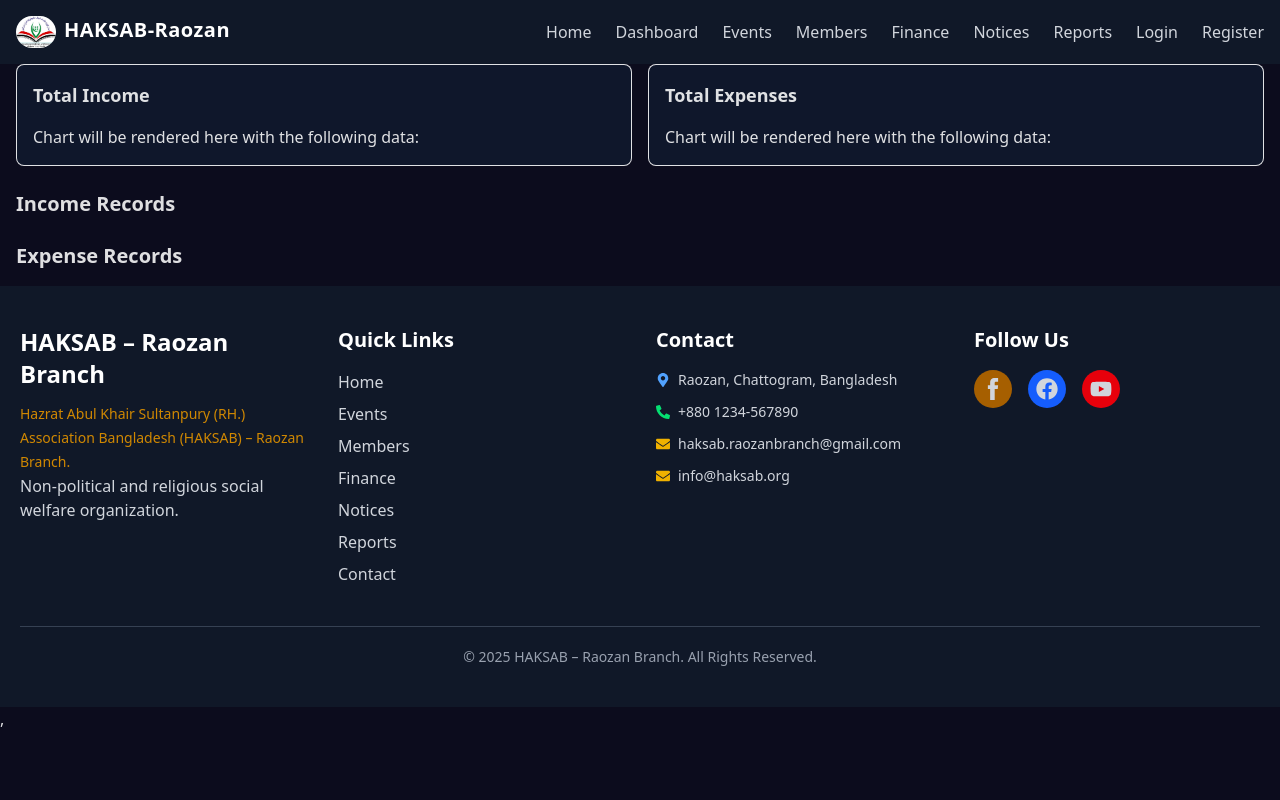
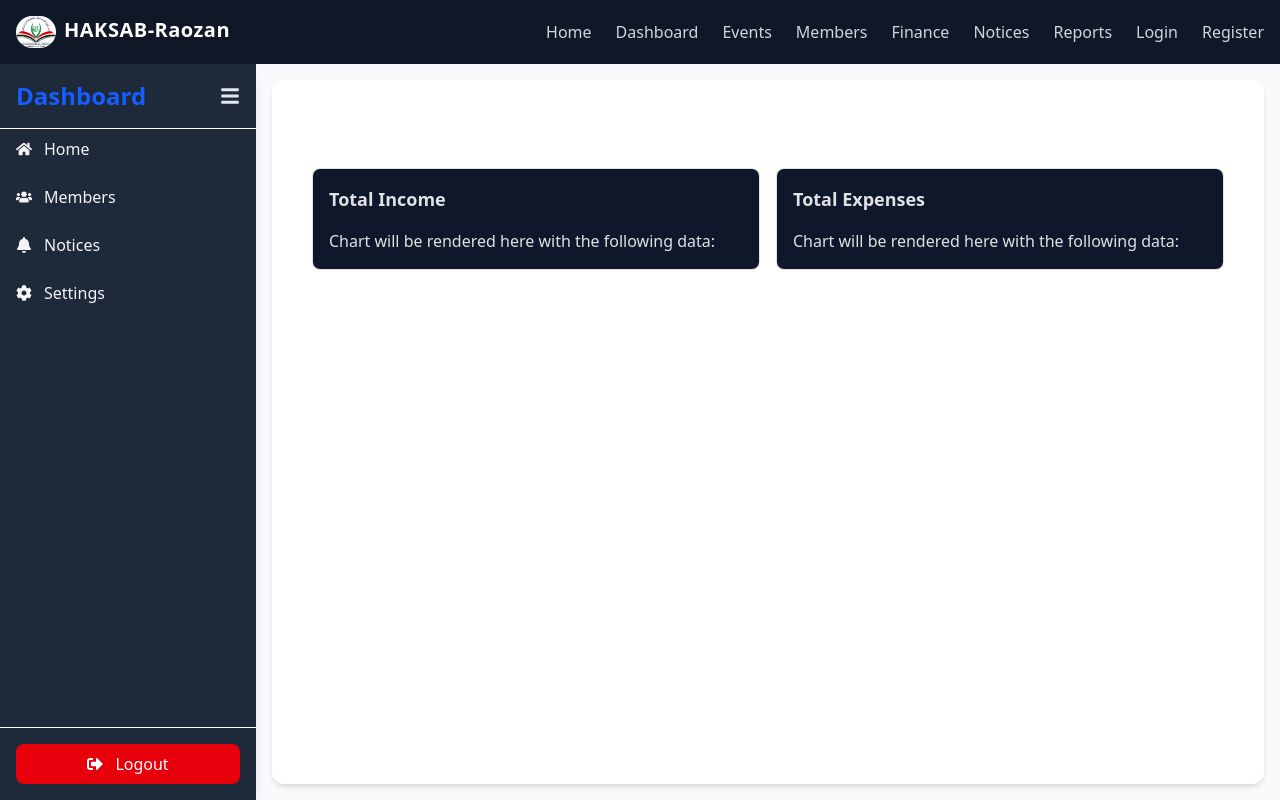
Before and after one commit to nurulazam-dev/haksab-raozan-branch, a React (Vite) app in the folder frontend/: page /dashboard/accountant in a window 1280 px wide. Shown: the top 800 px of the page. Built offline with nearby package versions, Linux system fonts and the light colour scheme.

Commit message:
dashboard update

```diff
--- /dev/null
+++ b/frontend/src/pages/dashboard/MainDashboard.jsx
@@ -0,0 +1,89 @@
+import { useState } from "react";
+import { motion } from "framer-motion";
+import {
+  FaBars,
+  FaHome,
+  FaUsers,
+  FaBell,
+  FaCog,
+  FaSignOutAlt,
+} from "react-icons/fa";
+import { NavLink, Outlet } from "react-router-dom";
+
+const MainDashboard = () => {
+  const [isOpen, setIsOpen] = useState(true);
+
+  const sidebarVariants = {
+    open: { width: "16rem" }, // expanded
+    closed: { width: "4rem" }, // collapsed
+  };
+
+  const linkClasses = ({ isActive }) =>
+    `flex items-center gap-3 px-4 py-2 rounded-lg transition-colors duration-300 ${
+      isActive
+        ? "bg-indigo-600 text-white"
+        : "text-gray-100 hover:bg-gray-700 hover:text-white"
+    }`;
+
+  return (
+    <div className="flex pt-16 h-screen bg-gray-50">
+      {/* Sidebar */}
+      <motion.div
+        animate={isOpen ? "open" : "closed"}
+        variants={sidebarVariants}
+        transition={{ duration: 0.3, type: "tween" }}
+        className="bg-gray-800 text-white shadow-lg flex flex-col"
+      >
+        {/* Sidebar Header */}
+        <div className="flex items-center justify-between px-4 py-4 border-b">
+          {isOpen && (
+            <h1 className="text-2xl font-bold text-blue-600">Dashboard</h1>
+          )}
+          <button
+            className="text-gray-200 hover:text-blue-600"
+            onClick={() => setIsOpen(!isOpen)}
+          >
+            <FaBars size={20} />
+          </button>
+        </div>
+
+        {/* Sidebar Links */}
+        <nav className="flex-1 space-y-2">
+          <NavLink to="/dashboard/home" className={linkClasses}>
+            <FaHome /> {isOpen && <span>Home</span>}
+          </NavLink>
+          <NavLink to="/dashboard/members" className={linkClasses}>
+            <FaUsers /> {isOpen && <span>Members</span>}
+          </NavLink>
+          <NavLink to="/dashboard/notifications" className={linkClasses}>
+            <FaBell /> {isOpen && <span>Notices</span>}
+          </NavLink>
+          <NavLink to="/dashboard/settings" className={linkClasses}>
+            <FaCog /> {isOpen && <span>Settings</span>}
+          </NavLink>
+        </nav>
+
+        {/* Sidebar Footer */}
+        <div className="p-4 border-t">
+          <button className="flex items-center justify-center gap-3 px-4 py-2 rounded-lg bg-red-600 hover:bg-red-700 transition w-full">
+            <FaSignOutAlt /> {isOpen && <span>Logout</span>}
+          </button>
+        </div>
+      </motion.div>
+
+      {/* Main Content */}
+      <main className="flex-1 p-4">
+        <motion.div
+          initial={{ opacity: 0, y: 20 }}
+          animate={{ opacity: 1, y: 0 }}
+          transition={{ duration: 0.4 }}
+          className="bg-white rounded-xl shadow-md p-6 h-full"
+        >
+          <Outlet />
+        </motion.div>
+      </main>
+    </div>
+  );
+};
+
+export default MainDashboard;
--- a/frontend/src/routes/TestRoutes.jsx
+++ b/frontend/src/routes/TestRoutes.jsx
@@ -25,6 +25,7 @@ import AddNotice from "../pages/notices/AddNotice";
 import ReportsPage from "../pages/reports/ReportsPage";
 import Home from "../pages/Home";
 import NotFound from "../pages/NotFound";
+import MainDashboard from "../pages/dashboard/MainDashboard";
 
 const TestRoutes = () => {
   return (
@@ -33,21 +34,25 @@ const TestRoutes = () => {
       <Route path="/home" element={<Home />} />
       <Route path="/login" element={<Login />} />
       <Route path="/register" element={<Register />} />
-      <Route path="/dashboard/admin" element={<AdminDashboard />} />
-      <Route path="/dashboard/accountant" element={<AccountantDashboard />} />
-      <Route path="/finance/income" element={<IncomeList />} />
-      <Route path="/finance/add-income" element={<AddIncome />} />
-      <Route path="/finance/expenses" element={<ExpenseList />} />
-      <Route path="/finance/add-expense" element={<AddExpense />} />
-      <Route path="/attendance" element={<AttendanceList />} />
-      <Route path="/attendance/mark" element={<MarkAttendance />} />
-      <Route path="/events" element={<EventList />} />
-      <Route path="/events/add" element={<AddEvent />} />
-      <Route path="/members" element={<MemberList />} />
-      <Route path="/members/:id" element={<MemberProfile />} />
-      <Route path="/notices" element={<NoticeList />} />
-      <Route path="/notices/add" element={<AddNotice />} />
-      <Route path="/reports" element={<ReportsPage />} />
+      <Route path="/dashboard" element={<MainDashboard />}>
+        <Route index element={<Home />} />
+        <Route path="admin" element={<AdminDashboard />} />
+        <Route path="accountant" element={<AccountantDashboard />} />
+        <Route path="finance/income" element={<IncomeList />} />
+        <Route path="finance/add-income" element={<AddIncome />} />
+        <Route path="finance/expenses" element={<ExpenseList />} />
+        <Route path="finance/add-expense" element={<AddExpense />} />
+        <Route path="attendance" element={<AttendanceList />} />
+        <Route path="attendance/mark" element={<MarkAttendance />} />
+        <Route path="events" element={<EventList />} />
+        <Route path="events/add" element={<AddEvent />} />
+        <Route path="members" element={<MemberList />} />
+        <Route path="members/:id" element={<MemberProfile />} />
+        <Route path="notices" element={<NoticeList />} />
+        <Route path="notices/add" element={<AddNotice />} />
+        <Route path="reports" element={<ReportsPage />} />
+      </Route>
+
       {/* <Route path="*" element={<Navigate to="/login" replace />} /> */}
       <Route path="*" element={<NotFound />} />
     </Routes>
```
Also changed, not shown: frontend/src/pages/dashboard/Overview.jsx (added).
